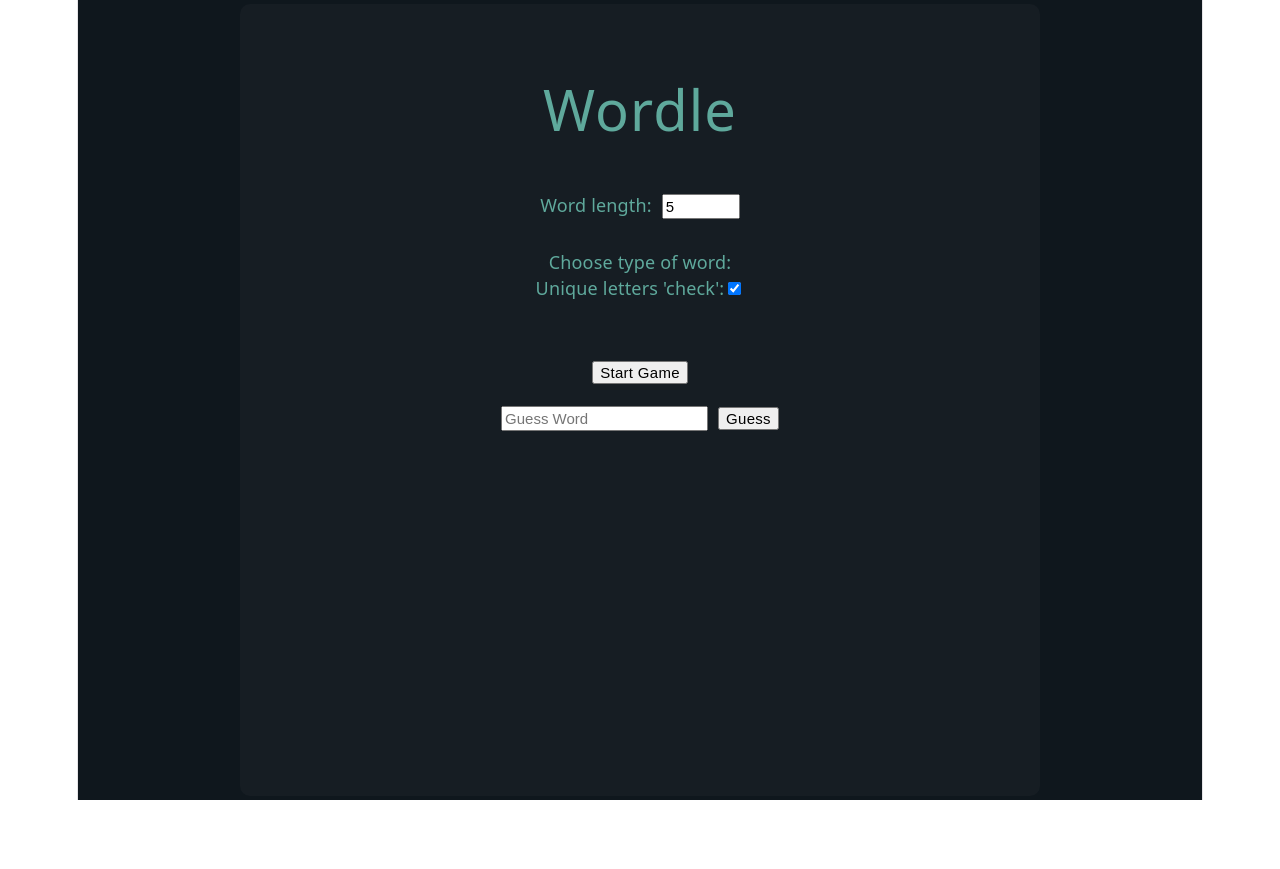
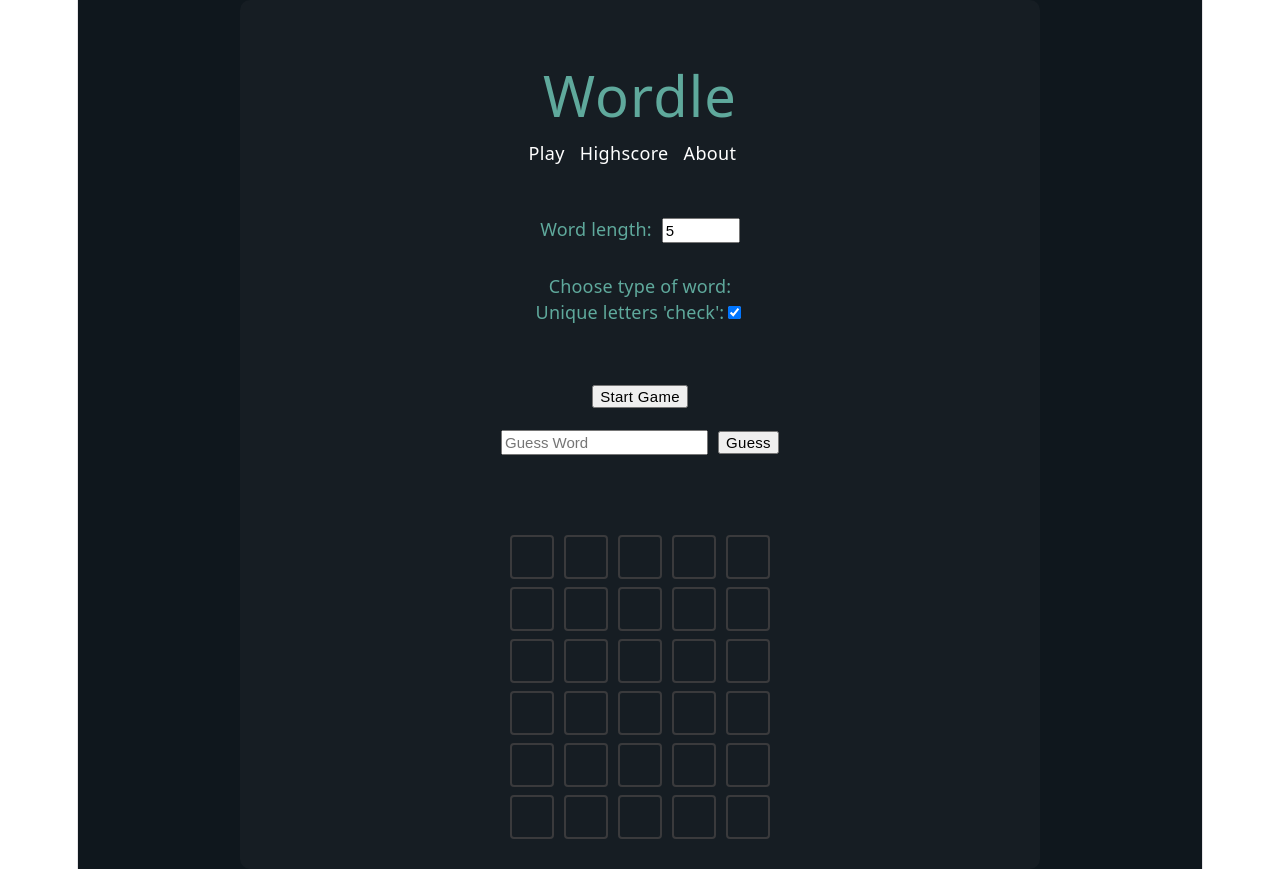
Before and after one commit to mastr777/wordle-spel_med_highscore-lista, a React (Vite) app in the folder wordle-game/: page / in a window 1280 px wide. Before the commit the page ends 800 px from the top, so only its background shows below. Built offline with nearby package versions, Linux system fonts and the light colour scheme.

Commit message:
add empty grids before playing

```diff
--- a/wordle-game/src/App.jsx
+++ b/wordle-game/src/App.jsx
@@ -7,24 +7,27 @@
     backgroundColor: "#0f171d",
     display: "flex",
     justifyContent: "center",
-    alignItems: "center"
+    alignItems: "center",
   },
+
   container: {
     backgroundColor: "#161d23",
     padding: "30px",
     borderRadius: "10px",
     width: "740px",
     textAlign: "center",
-    color: "white"
+    color: "white",
   },
+
   input: {
     width: "100%",
     padding: "8px",
     marginTop: "5px",
     marginBottom: "10px",
     borderRadius: "5px",
-    border: "none"
+    border: "none",
   },
+
   button: {
     padding: "10px",
     marginTop: "10px",
@@ -34,8 +37,41 @@
     backgroundColor: "#4caf50",
     color: "white",
     fontWeight: "bold",
-    cursor: "pointer"
+    cursor: "pointer",
+  },
+
+  link: {
+    color: "white",
+    marginRight: "15px",
+    textDecoration: "none",
+    fontWeight: "500",
+    letterSpacing: "0.02em"
+  },
+
+  grid: {
+    marginTop: "0",
+    display: "flex",
+    flexDirection: "column",
+    gap: "8px",
+    alignItems: "center"
+  },
+  gridRow: {
+    display: "flex",
+    gap: "10px"
+  },
+  tile: {
+    width: "40px",
+    height: "40px",
+    display: "flex",
+    alignItems: "center",
+    justifyContent: "center",
+    color: "white",
+    fontWeight: "bold",
+    fontSize: "20px",
+    textTransform: "uppercase",
+    borderRadius: "4px"
   }
+
 };
 
 function App() {
@@ -54,6 +90,7 @@
 
   const [playerName, setPlayerName] = useState("");
   const [scoreSaved, setScoreSaved] = useState(false);
+  const maxGuesses = 6;
 
   const getWord = () => {
     fetch(`/api/word?length=${length}&unique=${unique}`)
@@ -73,7 +110,10 @@
   };
 
   const submitGuess = () => {
-    if (gameEnd) {
+    if (gameEnd) {return;}
+
+    if (guesses.length >= maxGuesses) {
+      setResult("No guesses left");
       return;
     }
 
@@ -95,21 +135,22 @@
           return;
         }
 
+        const nextGuessCount = guesses.length + 1;
+
         setResult(data.isCorrect ? "Correct Word!" : "Wrong word, try again");
         setGuesses((prev) => [...prev, data.finalization]);
 
         if (data.isCorrect) {
           setGameEnd(true);
           setElapsedTime(Date.now() - startTime);
-        }
-
-        if (data.isCorrect) {
+        } else if (nextGuessCount >= maxGuesses) {
           setGameEnd(true);
+          setResult("Game over");
         }
       })
 
       .catch(() => {
-        setResult("Soemthing went wrong");
+        setResult("Something went wrong");
         setFinalization([]);
       });
   };
@@ -145,6 +186,17 @@
       });
   };
 
+  const emptyRow = Array.from({ length: Number(length) }, () => ({
+    letter: "",
+    status: "empty",
+  }));
+
+  const gridRows = [...guesses];
+
+  while (gridRows.length < maxGuesses) {
+    gridRows.push(emptyRow);
+  }
+
   return (
   <div style={styles.page}>
     <div style={styles.container}>
@@ -160,7 +212,7 @@
       <div>
         <h1
           style={{
-            paddingTop: "30px",
+            paddingTop: "20px",
             color: "#5fa99c",
             letterSpacing: "0.02em"
           }}
@@ -168,7 +220,13 @@
           Wordle
         </h1>
 
-        <div style={{ marginTop: "70px" }}>
+        <nav style={{ marginBottom: "20px" }}>
+          <a href="/" style={styles.link}>Play</a>
+          <a href="/highscore" style={styles.link}>Highscore</a>
+          <a href="/about" style={styles.link}>About</a>
+        </nav>
+
+        <div style={{ marginTop: "50px" }}>
           <span>
             Word length:
             <input
@@ -197,7 +255,18 @@
         </button>
 
         {/* just for testing, against the Word */}
-{/*         <p style={{ marginTop: "20px" }}>Word: {word}</p> */}
+        {/* {gameEnd && playerName && (
+          <pre>
+            {JSON.stringify(
+              {
+                ...getScoreData(),
+                timeSeconds: (getScoreData().timeMs / 1000).toFixed(1)
+              },
+              null,
+              2
+            )}
+          </pre>
+        )} */}
 
         <div style={{ marginTop: "20px", marginBottom: "30px" }}>
           <input
@@ -235,74 +304,42 @@
         )}
 
 
-        <div
-          style={{
-            width: "100%",
-            display: "flex",
-            flexDirection: "column",
-            minHeight: "60px",
-            height: "auto",
-            alignItems: "center",
-            justifyContent: "center",
-          }}
-        >
-          {guesses.map((guessRow, rowIndex) => (
-            <div
-              key={rowIndex}
-              style={{
-                position: "relative",
-                minWidth: "300px",
-                maxWidth: "440px",
-                display: "flex",
-                flexDirection: "row",
-                alignItems: "center",
-                justifyContent: "center",
-                gap: "11px",
-                marginTop: "16px",
-              }}
-            >
+
+<div style={styles.grid}>
+  {gridRows.map((guessRow, rowIndex) => (
+    <div key={rowIndex} style={styles.gridRow}>
       {guessRow.map((item, index) => {
-                let bgColor = "lightgray";
+        let bgColor = "transparent";
+        let border = "2px solid #3a3a3c";
 
-                if (item.status === "correct") bgColor = "#317f2a";
-                else if (item.status === "misplaced") bgColor = "#a6a629";
-                else if (item.status === "incorrect") bgColor = "#8f2424";
+        if (item.status === "correct") {
+          bgColor = "#538d4e";
+          border = "2px solid #538d4e";
+        } else if (item.status === "misplaced") {
+          bgColor = "#b59f3b";
+          border = "2px solid #b59f3b";
+        } else if (item.status === "incorrect") {
+          bgColor = "#3a3a3c";
+          border = "2px solid #3a3a3c";
+        }
 
         return (
           <div
             key={index}
             style={{
-                      width: "40px",
-                      height: "40px",
-                      display: "flex",
-                      alignItems: "center",
-                      justifyContent: "center",
+              ...styles.tile,
               backgroundColor: bgColor,
-                      color: "white",
-                      fontWeight: "bold",
+              border: border
             }}
           >
             {item.letter}
           </div>
         );
       })}
-
-{/* {gameEnd && playerName && (
-  <pre>
-    {JSON.stringify(
-      {
-        ...getScoreData(),
-        timeSeconds: (getScoreData().timeMs / 1000).toFixed(1)
-      },
-      null,
-      2
-    )}
-  </pre>
-)} */}
-
     </div>
   ))}
 </div>
+
       </div>
     </main>
     </div>
```
Lines whose indentation alone changed are shown as unchanged.
